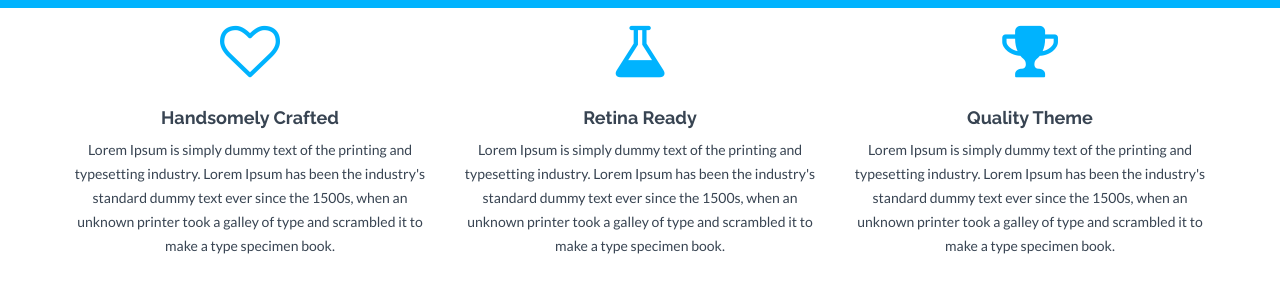
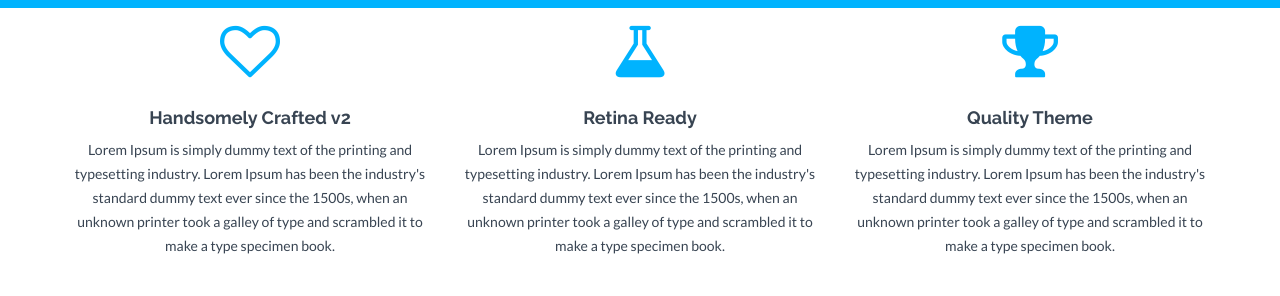
Before and after one commit to jdunmire/jekyllPlay, a Jekyll site: the page built from index.html, in a window 1280 px wide and 900 px high, scrolled down 701 px. Shown: the part 153-449 px from the top of the window. Built offline with Jekyll 4.4.1, drawn with Linux system fonts in a browser that asks for light colours; nearby versions of some CDN libraries.

Commit message:
Make a visible change to make sure jekyll ran

```diff
--- a/index.html
+++ b/index.html
@@ -9,7 +9,7 @@ permalink: /
         <div class="row centered">
             <div class="col-md-4">
                 <i class="fa fa-heart-o"></i>
-                <h4>Handsomely Crafted</h4>
+                <h4>Handsomely Crafted v2</h4>
                 <p>Lorem Ipsum is simply dummy text of the printing and typesetting industry. Lorem Ipsum has been the industry's standard dummy text ever since the 1500s, when an unknown printer took a galley of type and scrambled it to make a type specimen book.</p>
                 <p><br/><a href="#" class="btn btn-theme">More Info</a></p>
             </div>
```
